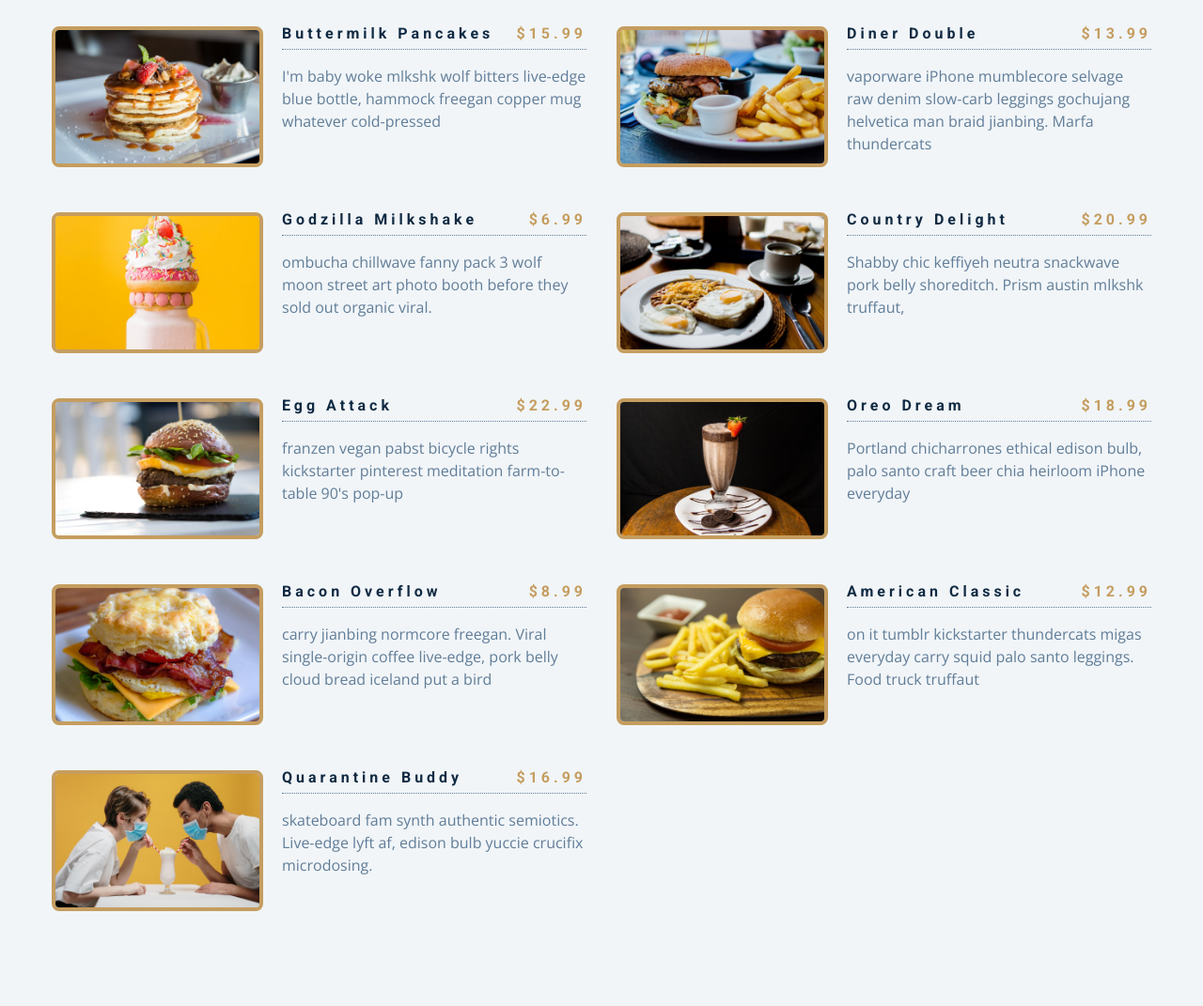
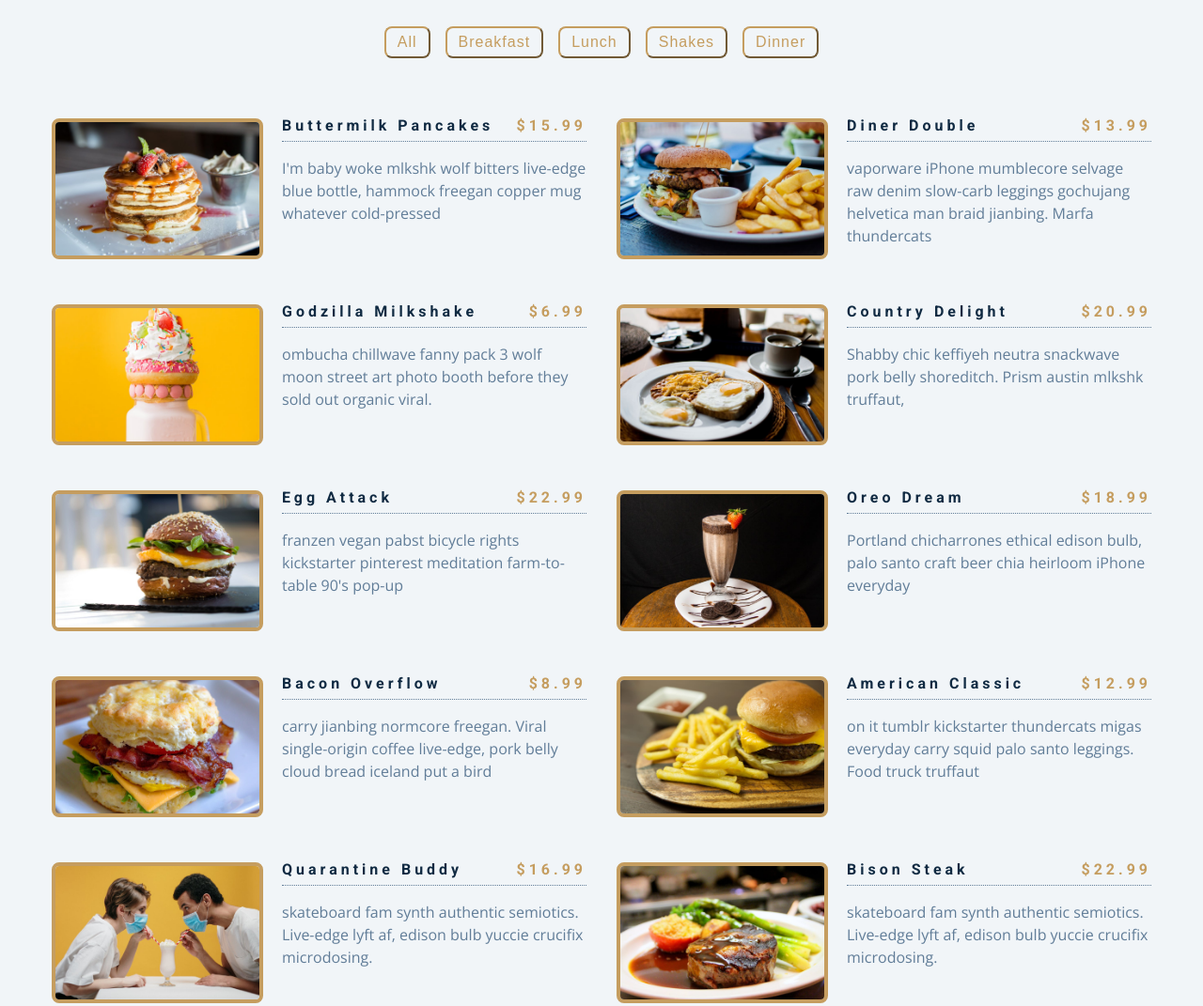
Before and after one commit to Farahcodes/menu-project-js, a plain HTML site: page index.html in a window 1280 px wide. Shown: the part 140-1211 px from the top of the page at 94% size. Before the commit the page ends 1190 px from the top, so only its background shows below. Drawn offline with nearby package versions, Linux system fonts and the light colour scheme.

Commit message:
filtering buttons

```diff
--- a/app.js
+++ b/app.js
@@ -71,21 +71,30 @@ const menu = [
     img: "./images/item-9.jpeg",
     desc: `skateboard fam synth authentic semiotics. Live-edge lyft af, edison bulb yuccie crucifix microdosing.`,
   },
+  {
+    id: 10,
+    title: "bison steak",
+    category: "dinner",
+    price: 22.99,
+    img: "./images/item-10.jpeg",
+    desc: `skateboard fam synth authentic semiotics. Live-edge lyft af, edison bulb yuccie crucifix microdosing.`,
+  },
 ];
-
-const sectionCenter = document.querySelector('.section-center');
-
-window.addEventListener('DOMContentLoaded' , function(){
-  displayMenuItems(menu);
-
+// get parent element
+const sectionCenter = document.querySelector(".section-center");
+const btnContainer = document.querySelector(".btn-container");
+// display all items when page loads
+window.addEventListener("DOMContentLoaded", function () {
+  diplayMenuItems(menu);
+  displayMenuButtons();
 });
 
-function displayMenuItems(menuItems){
-  let displayMenu = menuItems.map(function(item){
+function diplayMenuItems(menuItems) {
+  let displayMenu = menuItems.map(function (item) {
     // console.log(item);
 
     return `<article class="menu-item">
-    <img src="${item.img}" class="photo" alt=${item.title}>
+          <img src=${item.img} alt=${item.title} class="photo" />
           <div class="item-info">
             <header>
               <h4>${item.title}</h4>
@@ -97,7 +106,48 @@ function displayMenuItems(menuItems){
           </div>
         </article>`;
   });
-  displayMenu = displayMenu.join('');
+  displayMenu = displayMenu.join("");
+  // console.log(displayMenu);
+
   sectionCenter.innerHTML = displayMenu;
+}
+function displayMenuButtons() {
+  const categories = menu.reduce(
+    function (values, item) {
+      if (!values.includes(item.category)) {
+        values.push(item.category);
+      }
+      return values;
+    },
+    ["all"]
+  );
+  const categoryBtns = categories
+    .map(function (category) {
+      return `<button type="button" class="filter-btn" data-id=${category}>
+          ${category}
+        </button>`;
+    })
+    .join("");
 
+  btnContainer.innerHTML = categoryBtns;
+  const filterBtns = btnContainer.querySelectorAll(".filter-btn");
+  console.log(filterBtns);
+
+  filterBtns.forEach(function (btn) {
+    btn.addEventListener("click", function (e) {
+      // console.log(e.currentTarget.dataset);
+      const category = e.currentTarget.dataset.id;
+      const menuCategory = menu.filter(function (menuItem) {
+        // console.log(menuItem.category);
+        if (menuItem.category === category) {
+          return menuItem;
         }
+      });
+      if (category === "all") {
+        diplayMenuItems(menu);
+      } else {
+        diplayMenuItems(menuCategory);
+      }
+    });
+  });
+}
--- a/index.html
+++ b/index.html
@@ -20,10 +20,16 @@
         <div class="underline"></div>
       </div>
       <!-- filter buttons -->
+      <div class="btn-container">
+        <!-- <button class="filter-btn" type="button" data-id="all">all</button>
+        <button class="filter-btn" type="button" data-id="breakfast">breakfast</button>
+        <button class="filter-btn" type="button" data-id="lunch">lunch</button>
+        <button class="filter-btn" type="button" data-id="shakes">shakes</button> -->
+      </div>
       <!-- menu items -->
       <div class="section-center">
         <!-- single item -->
-        <article class="menu-item">
+        <!-- <article class="menu-item">
           <img src="./menu-item.jpeg" class="photo" alt="menu item">
           <div class="item-info">
             <header>
@@ -34,7 +40,7 @@
               Lorem ipsum, dolor sit amet consectetur adipisicing elit. Laudantium a nam cupiditate ducimus excepturi temporibus accusantium nobis est, perspiciatis quod id facere necessitatibus tempora. Alias quae et unde cum temporibus!
             </p>
           </div>
-        </article>
+        </article> -->
         <!-- end of single item -->
       </div>
     </section>
```
Lines whose indentation alone changed are shown as unchanged.
